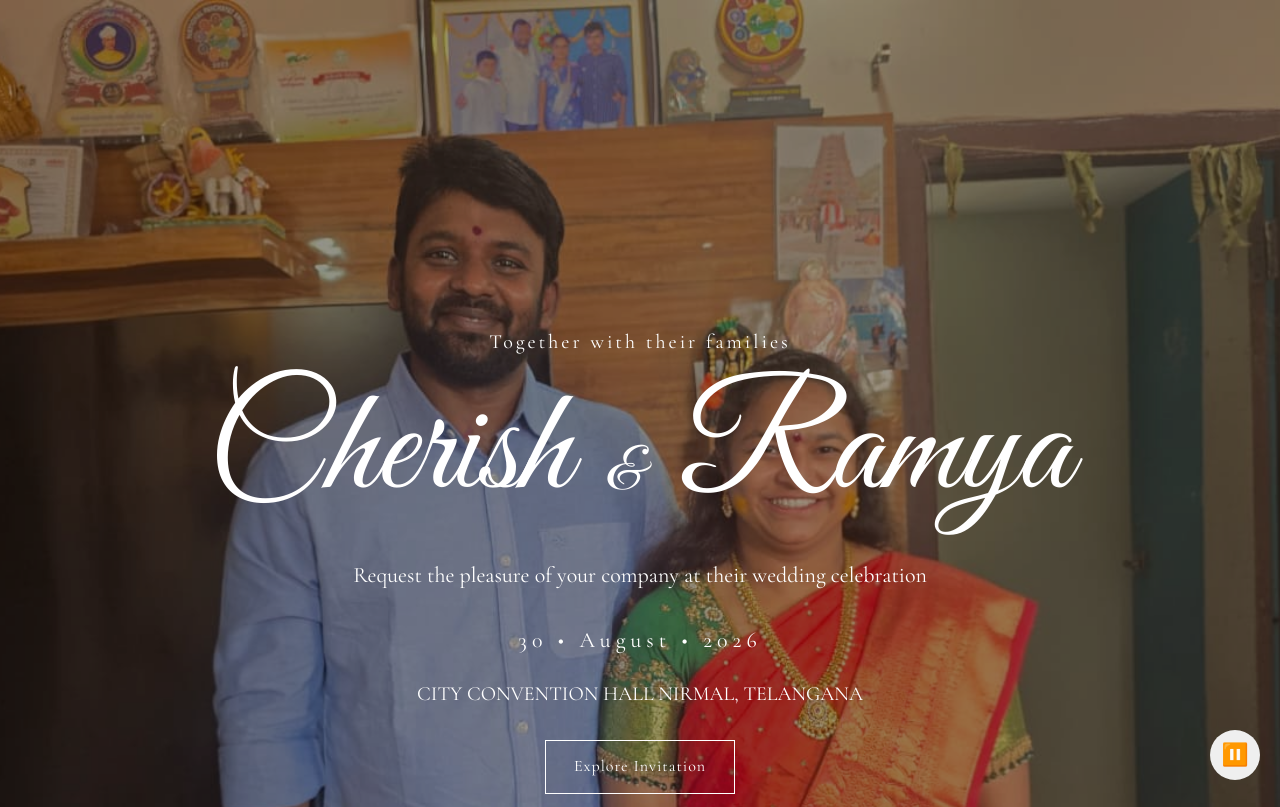
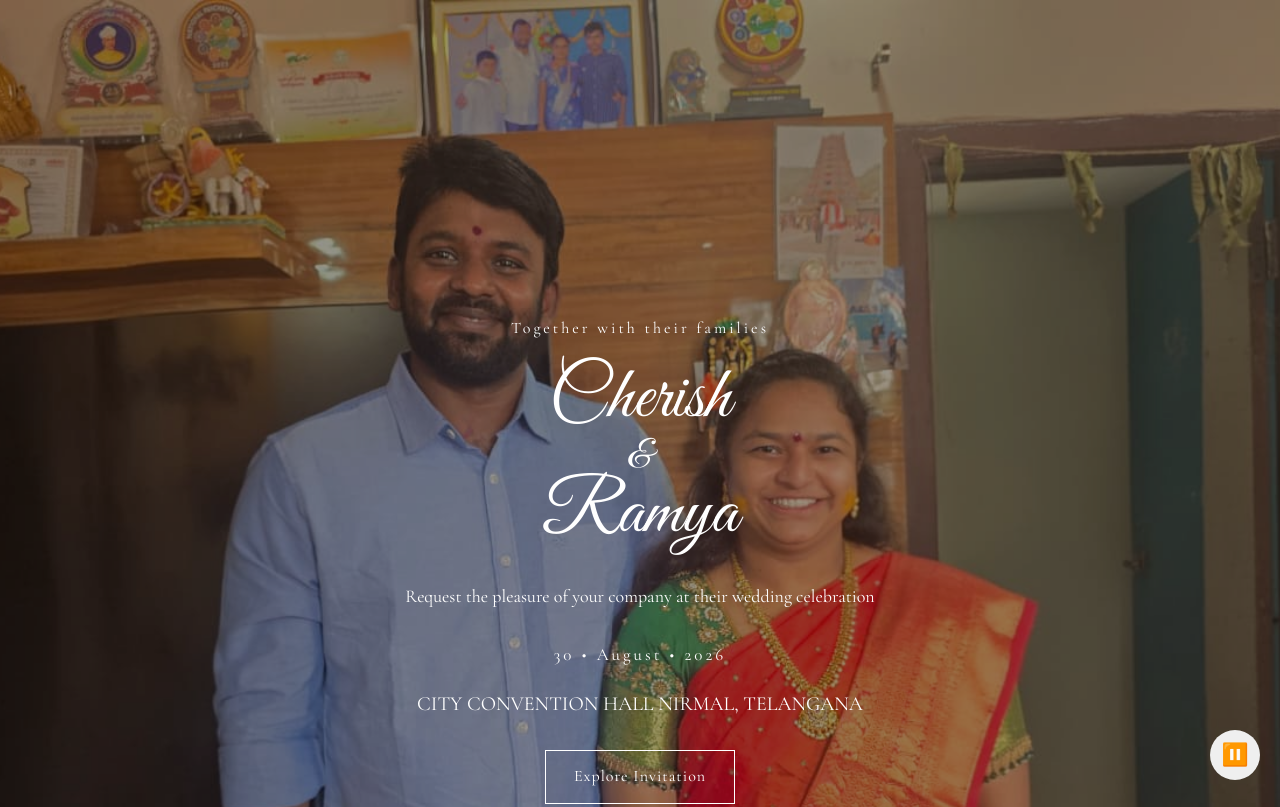
Before and after one commit to ChamaKrishna/Wedding_Invitation, a plain HTML site: page wedding/index.html in a window 1280 px wide. Shown: the top 807 px of the page. Drawn offline with nearby package versions, Linux system fonts and the light colour scheme.

Commit message:
Update style.css

```diff
--- a/wedding/style.css
+++ b/wedding/style.css
@@ -512,6 +512,36 @@ footer h2 {
     overflow: hidden;
 }
 
+@media (min-width: 600px) {
+
+	 .hero {
+        min-height: 700px;
+    }
+
+    .small-title {
+        font-size: 16px;
+    }
+
+    .hero h1 {
+        font-size: 75px;
+    }
+
+    .hero h1 span {
+        display: block;
+        font-size: 40px;
+    }
+
+    .invite-text {
+        font-size: 18px;
+    }
+
+    .date {
+        font-size: 17px;
+        letter-spacing: 3px;
+    }
+
+	}
+
 
 /* Left side */
 
```
